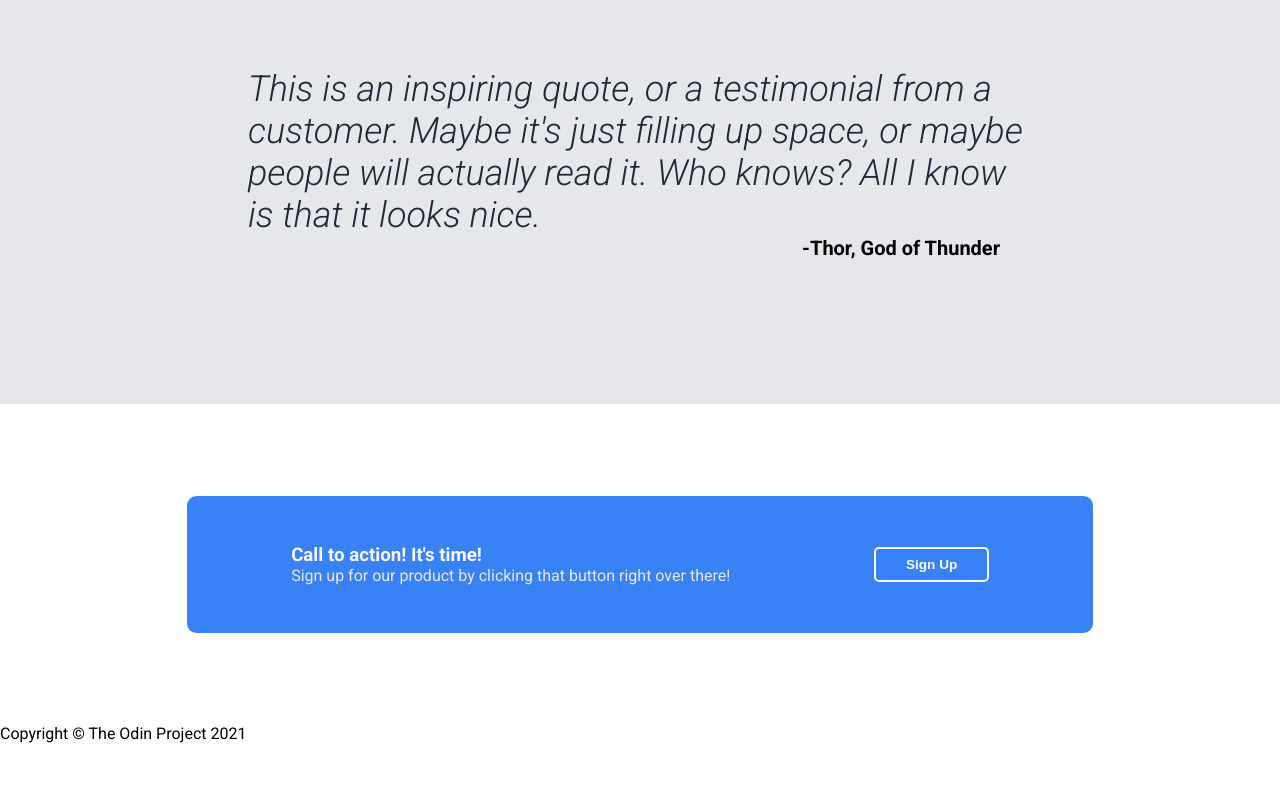
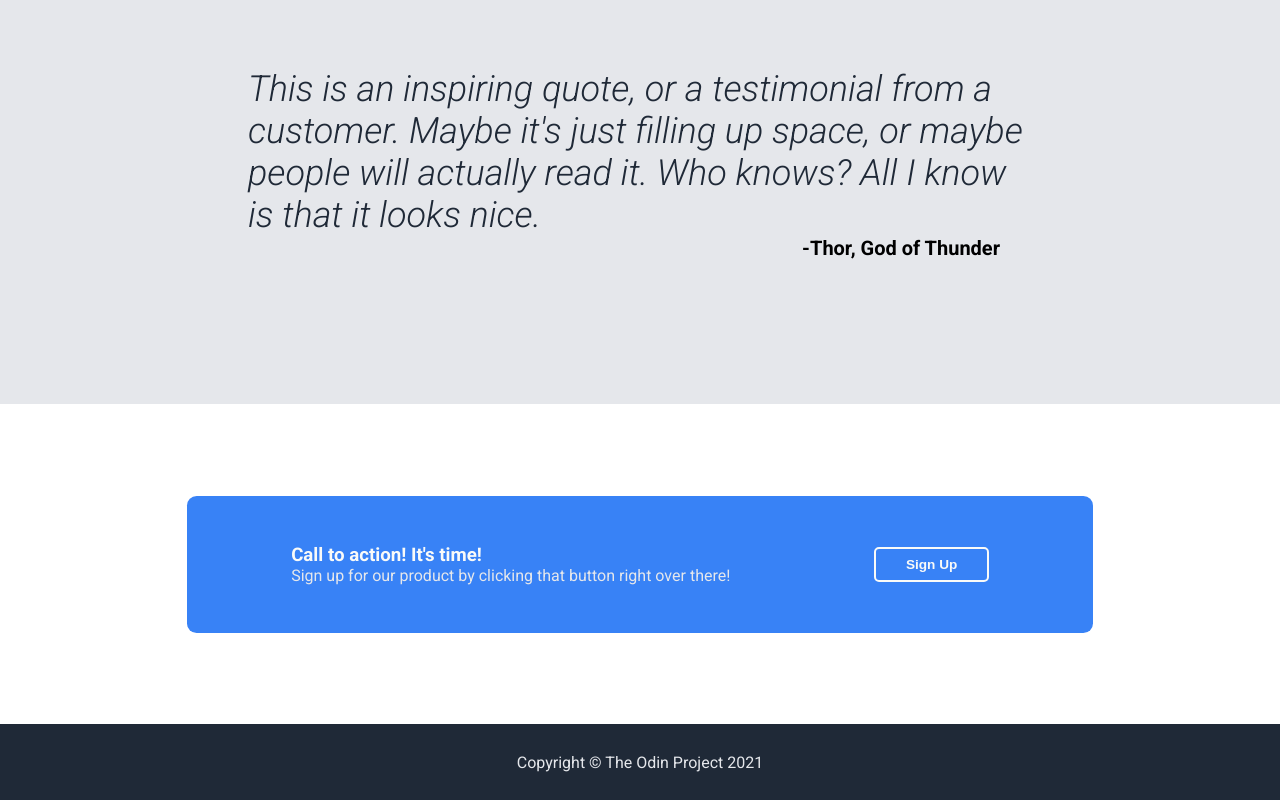
Before and after one commit to sbiglin/odin-landing-page, a plain HTML site: page index.html in a window 1280 px wide. Shown: the part 1356-2156 px from the top of the page. Before the commit the page ends 2099 px from the top, so only its background shows below. Drawn offline with Linux system fonts and the light colour scheme.

Commit message:
Finish styling footer
Have finished styling the footer. This completes the webpage.

```diff
--- a/index.html
+++ b/index.html
@@ -83,8 +83,8 @@
     </div>
 
     <!-- Footer -->
-    <div class="Footer">
+    <footer class="footer">
         Copyright © The Odin Project 2021
-    </div>
+    </footer>
 </body>
 </html>
--- a/style.css
+++ b/style.css
@@ -221,3 +221,12 @@ body {
     font-size: 0.85rem;
     font-weight: 600;
 }
+
+.footer {
+    background-color: #1F2937;
+    color: #E5E7EB;
+    display: flex;
+    justify-content: center;
+    align-items: center;
+    min-height: 4.75rem;
+}
```
